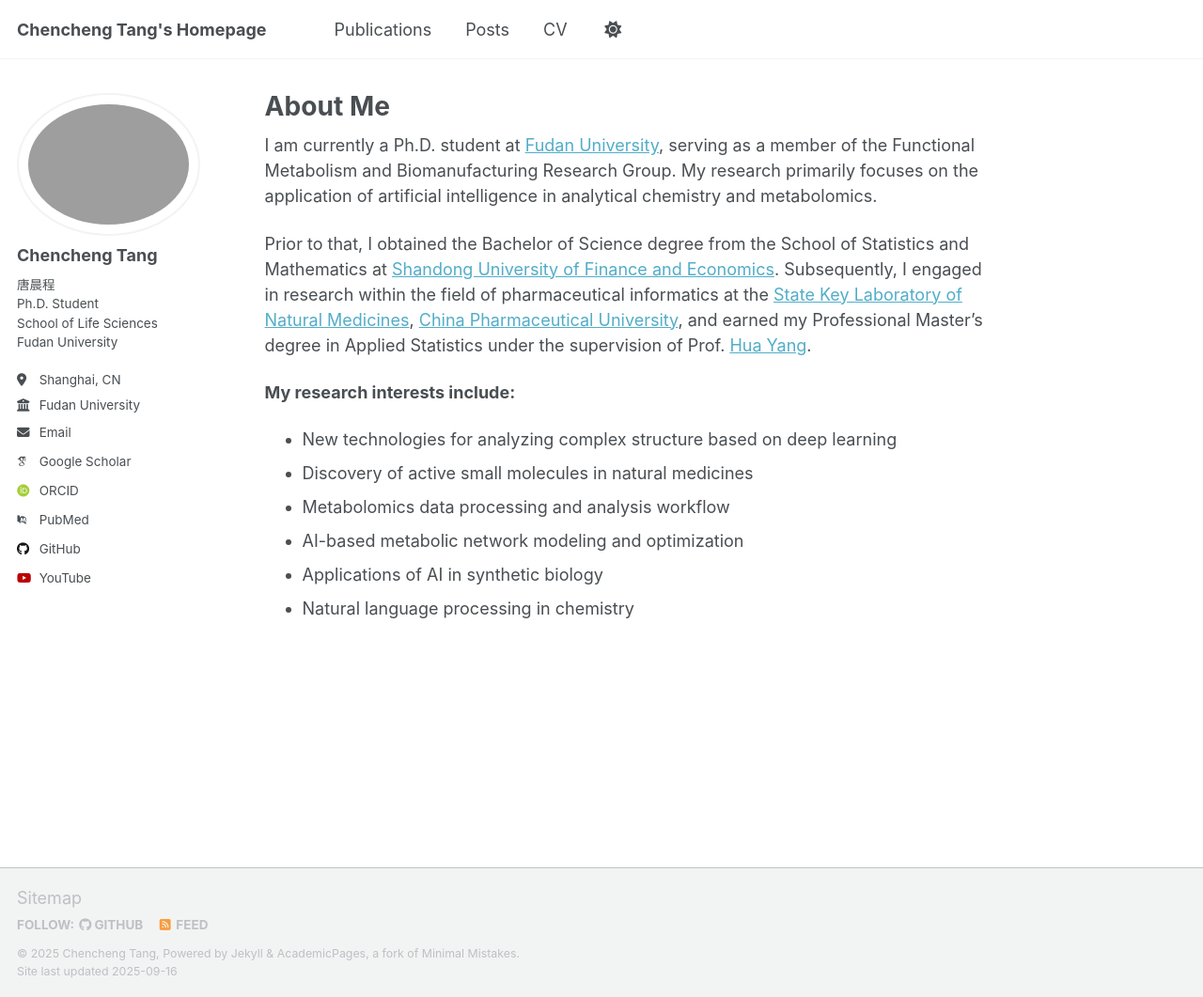
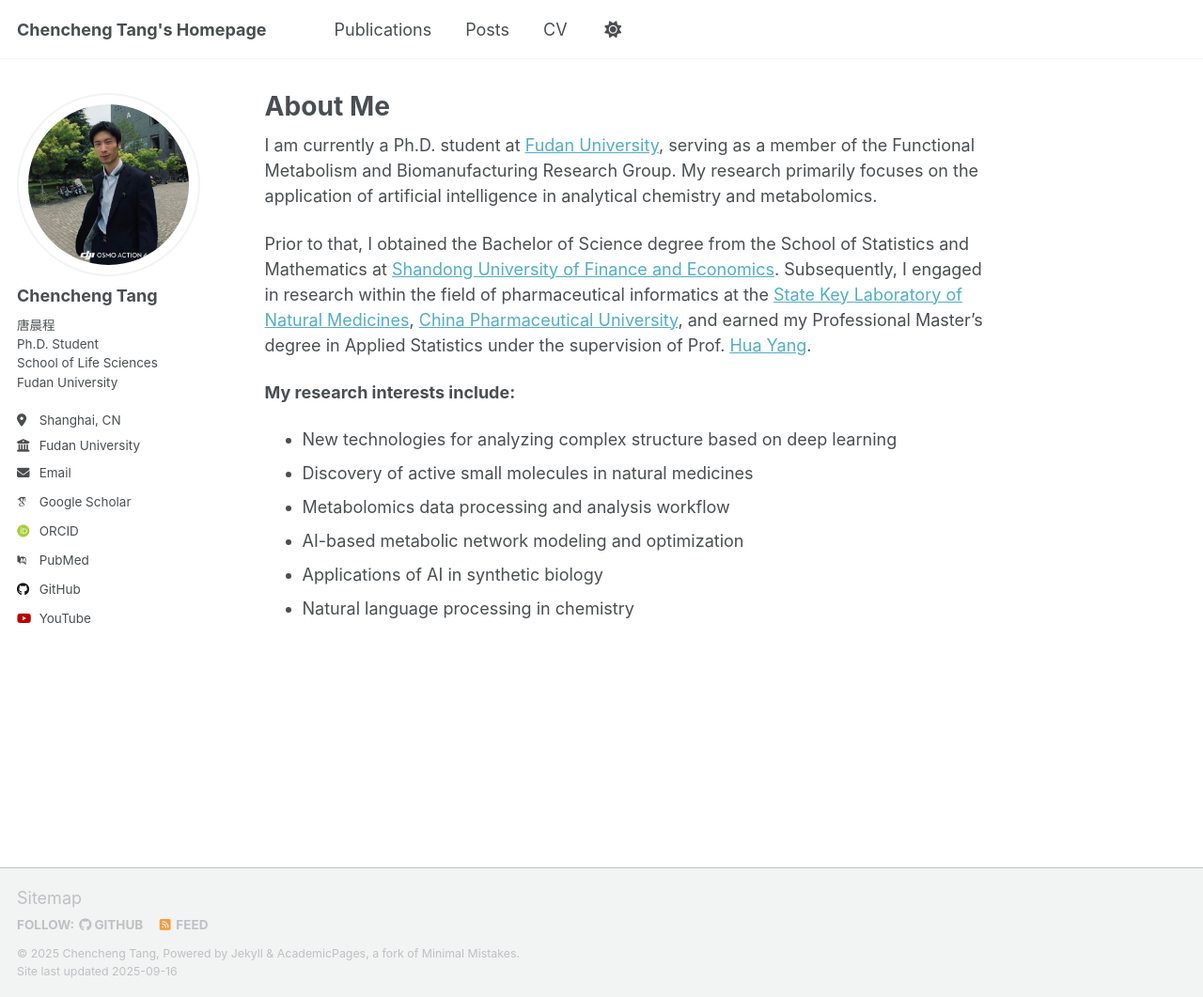
Before and after one commit to AI4Sfrontline/ai4sfrontline.github.io, a Jekyll site: the page built from _pages/about.md, in a window 1280 px wide and 1061 px high. Shown: the whole window at 94% size. Built offline with Jekyll 4.4.1, drawn with Linux system fonts in a browser that asks for light colours; some web fonts are replaced; a script that is not in the unit is left out.

Commit message:
Update _config.yml

```diff
--- a/_config.yml
+++ b/_config.yml
@@ -23,7 +23,7 @@ repository               : "academicpages/academicpages.github.io"
 #               Additional customization can be done by editing /_includes/author-profile.html
 author:
   # Biographic information
-  avatar           : "profile_9.jpg"
+  avatar           : "profile_4.jpg"
   name             : "Chencheng Tang"
   name_plus        : "唐晨程"
   title            : "Ph.D. Student"
```
